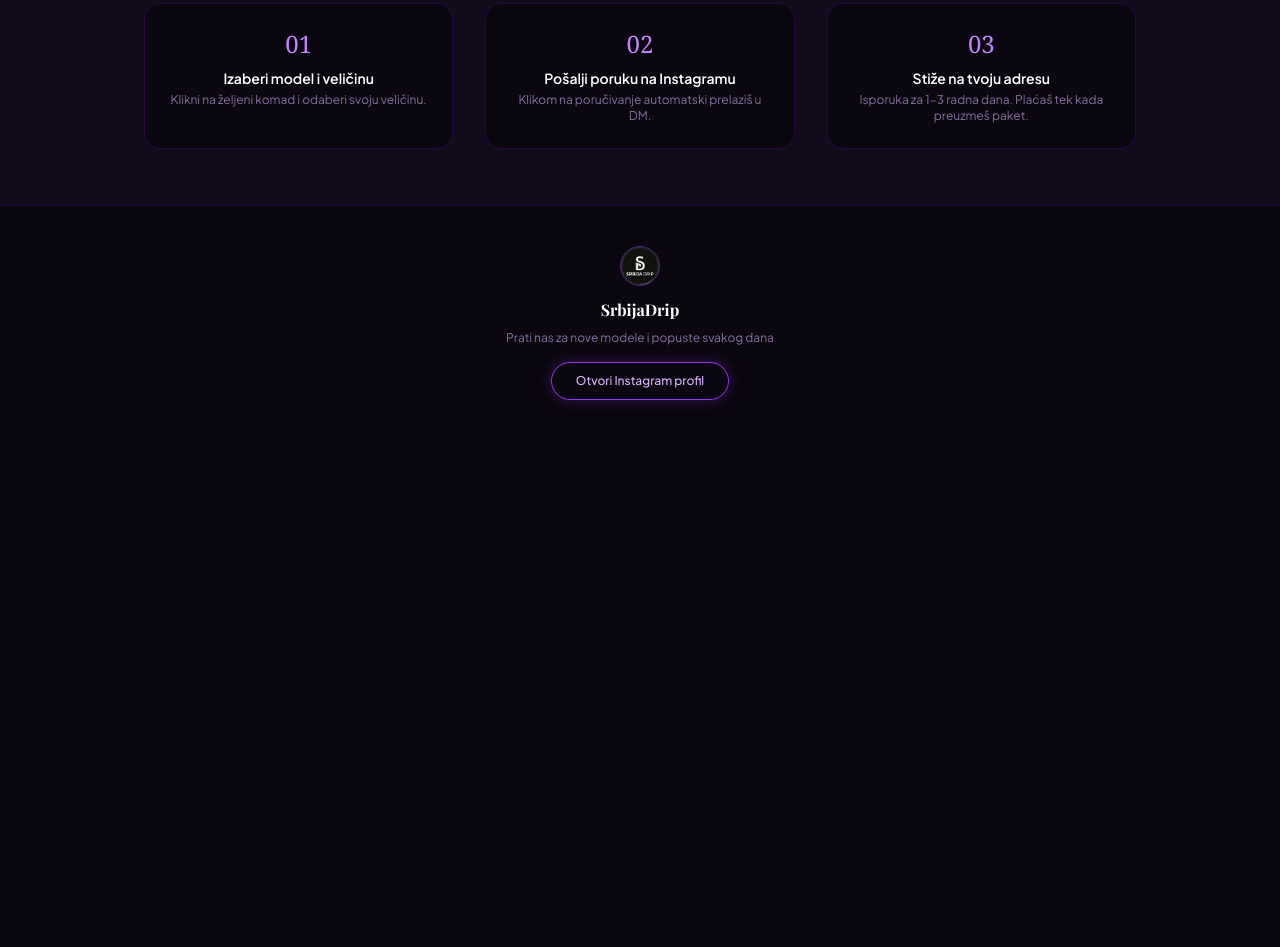
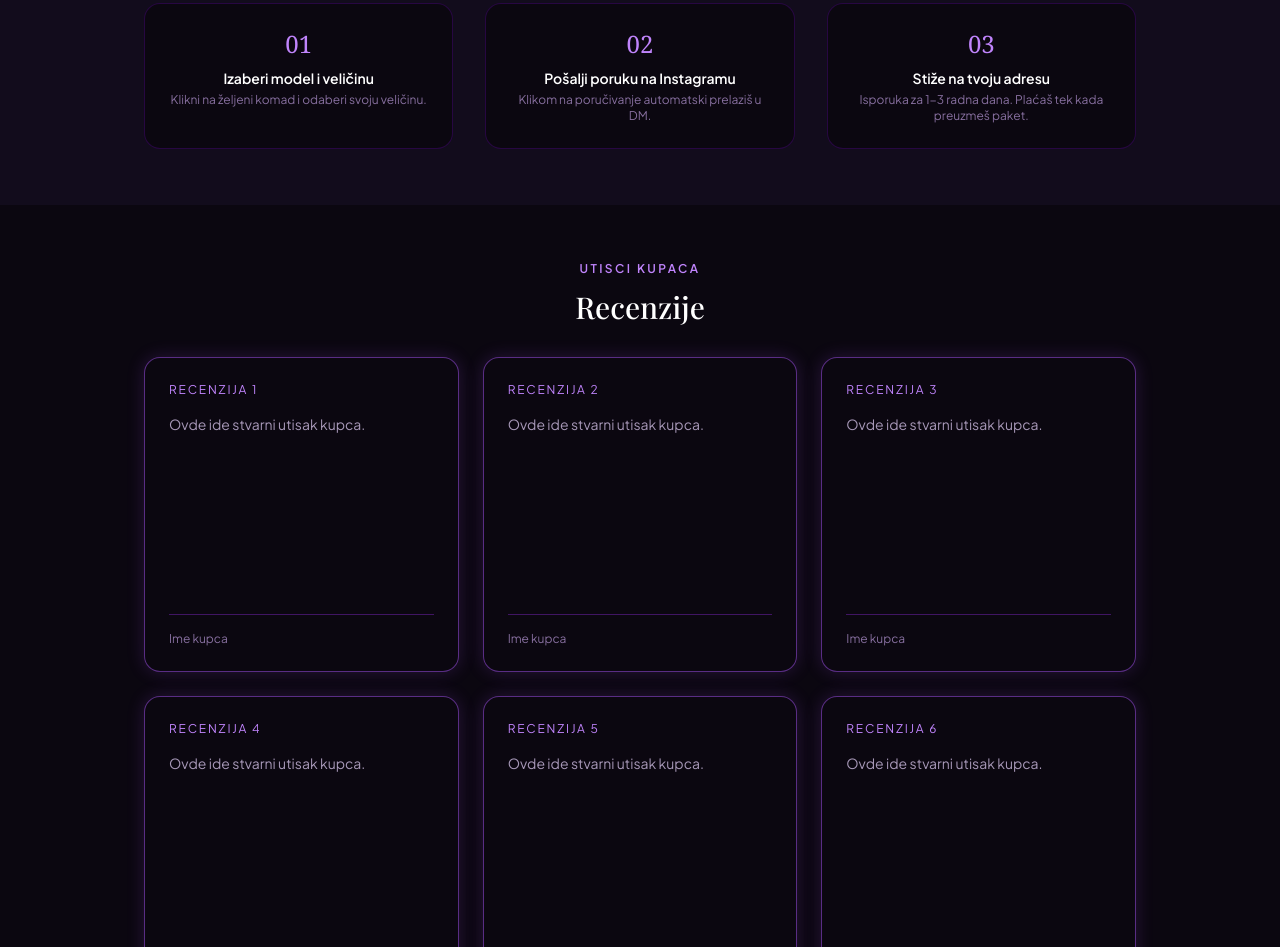
Before and after one commit to SrbijaDrip/srbijadrip-sajt, a plain HTML site: page index.html in a window 1280 px wide. Shown: the part 1853-2800 px from the top of the page. Before the commit the page ends 2293 px from the top, so only its background shows below. Drawn offline with nearby package versions, Linux system fonts and the light colour scheme; a web font is replaced by a local one.

Commit message:
Add customer reviews section
Co-authored-by: Copilot App <223556219+Copilot@users.noreply.github.com>

```diff
--- a/index.html
+++ b/index.html
@@ -23,6 +23,7 @@
       <nav class="hidden md:flex gap-6 text-sm text-purple-200/70">
         <a href="#katalog" class="hover:text-purple-400 transition">Kolekcija</a>
         <a href="#kako-radi" class="hover:text-purple-400 transition">Poručivanje</a>
+        <a href="#recenzije" class="hover:text-purple-400 transition">Recenzije</a>
         <a href="#kontakt" class="hover:text-purple-400 transition">Kontakt</a>
       </nav>
       <a href="https://instagram.com/srbijadrip" target="_blank" class="text-xs font-medium bg-gradient-to-r from-purple-600 to-indigo-600 text-white px-4 py-2 rounded-full hover:opacity-90 shadow-[0_0_15px_rgba(147,51,234,0.4)] transition">
@@ -91,6 +92,46 @@
           <p class="text-purple-300/60 text-xs">Isporuka za 1-3 radna dana. Plaćaš tek kada preuzmeš paket.</p>
         </div>
       </div>
+    </div>
+  </section>
+
+  <!-- Recenzije -->
+  <section id="recenzije" class="max-w-5xl mx-auto px-4 py-14 scroll-mt-20">
+    <div class="text-center mb-8">
+      <p class="text-xs uppercase tracking-[0.2em] text-purple-400 mb-3 font-semibold">Utisci kupaca</p>
+      <h2 class="text-2xl md:text-3xl font-medium text-white">Recenzije</h2>
+    </div>
+    <div class="grid grid-cols-1 sm:grid-cols-2 md:grid-cols-3 gap-6">
+      <article class="aspect-square bg-[#0b0710] border border-purple-500/50 rounded-2xl p-6 flex flex-col shadow-[0_0_18px_rgba(168,85,247,0.18)] hover:shadow-[0_0_28px_rgba(168,85,247,0.35)] transition">
+        <p class="text-xs uppercase tracking-[0.15em] text-purple-400 mb-4">Recenzija 1</p>
+        <p class="text-sm text-purple-200/70 flex-1">Ovde ide stvarni utisak kupca.</p>
+        <p class="text-xs text-purple-300/60 border-t border-purple-900/70 pt-4">Ime kupca</p>
+      </article>
+      <article class="aspect-square bg-[#0b0710] border border-purple-500/50 rounded-2xl p-6 flex flex-col shadow-[0_0_18px_rgba(168,85,247,0.18)] hover:shadow-[0_0_28px_rgba(168,85,247,0.35)] transition">
+        <p class="text-xs uppercase tracking-[0.15em] text-purple-400 mb-4">Recenzija 2</p>
+        <p class="text-sm text-purple-200/70 flex-1">Ovde ide stvarni utisak kupca.</p>
+        <p class="text-xs text-purple-300/60 border-t border-purple-900/70 pt-4">Ime kupca</p>
+      </article>
+      <article class="aspect-square bg-[#0b0710] border border-purple-500/50 rounded-2xl p-6 flex flex-col shadow-[0_0_18px_rgba(168,85,247,0.18)] hover:shadow-[0_0_28px_rgba(168,85,247,0.35)] transition">
+        <p class="text-xs uppercase tracking-[0.15em] text-purple-400 mb-4">Recenzija 3</p>
+        <p class="text-sm text-purple-200/70 flex-1">Ovde ide stvarni utisak kupca.</p>
+        <p class="text-xs text-purple-300/60 border-t border-purple-900/70 pt-4">Ime kupca</p>
+      </article>
+      <article class="aspect-square bg-[#0b0710] border border-purple-500/50 rounded-2xl p-6 flex flex-col shadow-[0_0_18px_rgba(168,85,247,0.18)] hover:shadow-[0_0_28px_rgba(168,85,247,0.35)] transition">
+        <p class="text-xs uppercase tracking-[0.15em] text-purple-400 mb-4">Recenzija 4</p>
+        <p class="text-sm text-purple-200/70 flex-1">Ovde ide stvarni utisak kupca.</p>
+        <p class="text-xs text-purple-300/60 border-t border-purple-900/70 pt-4">Ime kupca</p>
+      </article>
+      <article class="aspect-square bg-[#0b0710] border border-purple-500/50 rounded-2xl p-6 flex flex-col shadow-[0_0_18px_rgba(168,85,247,0.18)] hover:shadow-[0_0_28px_rgba(168,85,247,0.35)] transition">
+        <p class="text-xs uppercase tracking-[0.15em] text-purple-400 mb-4">Recenzija 5</p>
+        <p class="text-sm text-purple-200/70 flex-1">Ovde ide stvarni utisak kupca.</p>
+        <p class="text-xs text-purple-300/60 border-t border-purple-900/70 pt-4">Ime kupca</p>
+      </article>
+      <article class="aspect-square bg-[#0b0710] border border-purple-500/50 rounded-2xl p-6 flex flex-col shadow-[0_0_18px_rgba(168,85,247,0.18)] hover:shadow-[0_0_28px_rgba(168,85,247,0.35)] transition">
+        <p class="text-xs uppercase tracking-[0.15em] text-purple-400 mb-4">Recenzija 6</p>
+        <p class="text-sm text-purple-200/70 flex-1">Ovde ide stvarni utisak kupca.</p>
+        <p class="text-xs text-purple-300/60 border-t border-purple-900/70 pt-4">Ime kupca</p>
+      </article>
     </div>
   </section>
 
```
